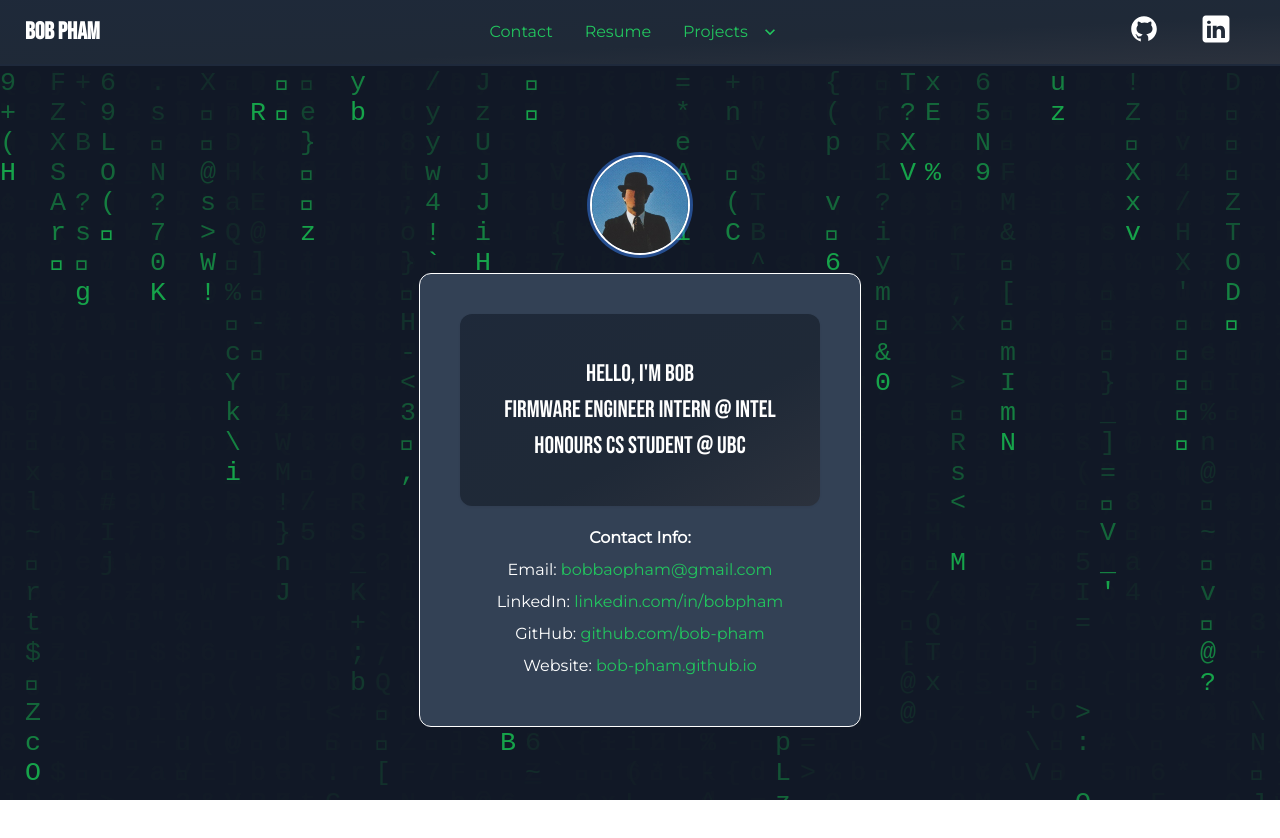
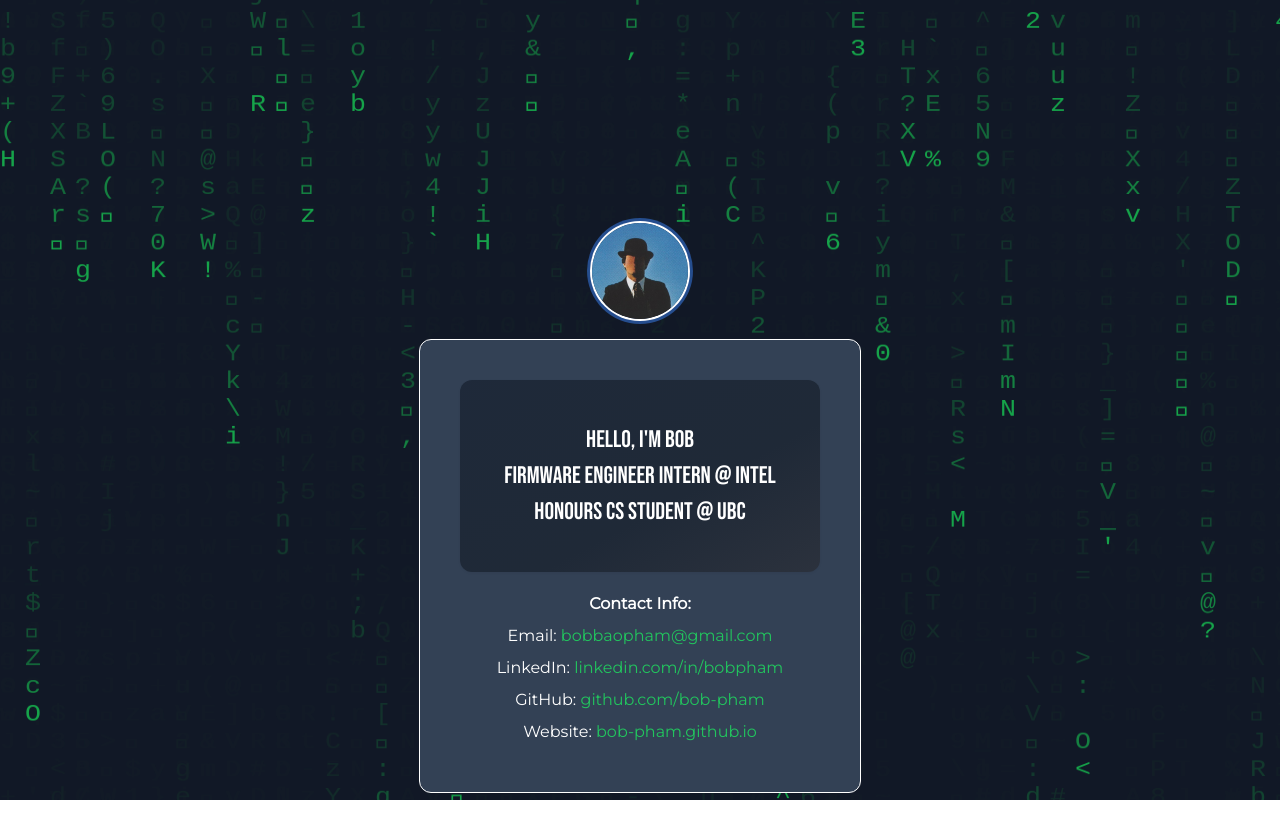
Before and after one commit to bob-pham/bobpham.com, a Next.js app: page /contact in a window 1280 px wide. Shown: the top 838 px of the page. Before the commit the page ends 800 px from the top, so only its background shows below. Built offline with nearby package versions, Linux system fonts and the light colour scheme.

Commit message:
minor bugfixes

```diff
--- a/components/MenuBar.tsx
+++ b/components/MenuBar.tsx
@@ -17,8 +17,7 @@
           href="https://img.icons8.com/color/48/000000/code.png"
         />
       </Head>
-      <menu className="w-screen absolute z-40">
-        <div className="navbar bg-gradient-to-br from-slate-800 to-zinc-700 via-gray-800 animate-gradient-x text-white border-b-2 border-slate-800">
+        <div className="w-screen z-40 navbar bg-gradient-to-br from-slate-800 to-zinc-700 via-gray-800 animate-gradient-x text-white border-b-2 border-slate-800">
           <div className="navbar-start">
             <div className="dropdown">
               <label tabIndex={0} className="btn btn-ghost lg:hidden">
@@ -39,7 +38,7 @@
               </label>
               <ul
                 tabIndex={0}
-                className="menu menu-compact dropdown-content mt-3 p-2 shadow bg-base-100 rounded-box w-52 text-green-500"
+                className="menu menu-compact dropdown-content mt-3 p-2 shadow bg-base-100 rounded-box text-green-500"
               >
                 <li>
                   <a href="/contact">Contact</a>
@@ -47,7 +46,7 @@
                 <li>
                   <a href="/resume">Resume</a>
                 </li>
-                <li tabIndex={0}>
+                <li tabIndex={0} className="downdown-bottom">
                   <a className="justify-between">
                     Projects
                     <svg
@@ -85,7 +84,7 @@
               <li>
                 <a href="/resume">Resume</a>
               </li>
-              <li tabIndex={0}>
+              <li tabIndex={0} className="">
                 <a>
                   Projects
                   <svg
@@ -125,7 +124,6 @@
             </a>
           </div>
         </div>
-      </menu>
     </>
   );
 }
--- a/pages/resume.tsx
+++ b/pages/resume.tsx
@@ -528,6 +528,9 @@
                         <li>VSCode</li>
                         <li>VSCode Neovim - Extension (Highly recommended)</li>
                         <li>Atom One Dark Pro - Theme</li>
+                        <li>Glassit (opacity: 246) - Extension</li>
+                        <li>Oh my posh (windows) / Oh my zsh (Linux)</li>
+                        <li>FiraMono Nerd Font & Agnoster</li>
                         <li>Git/GitHub</li>
                       </ul>
                     </div>
```
